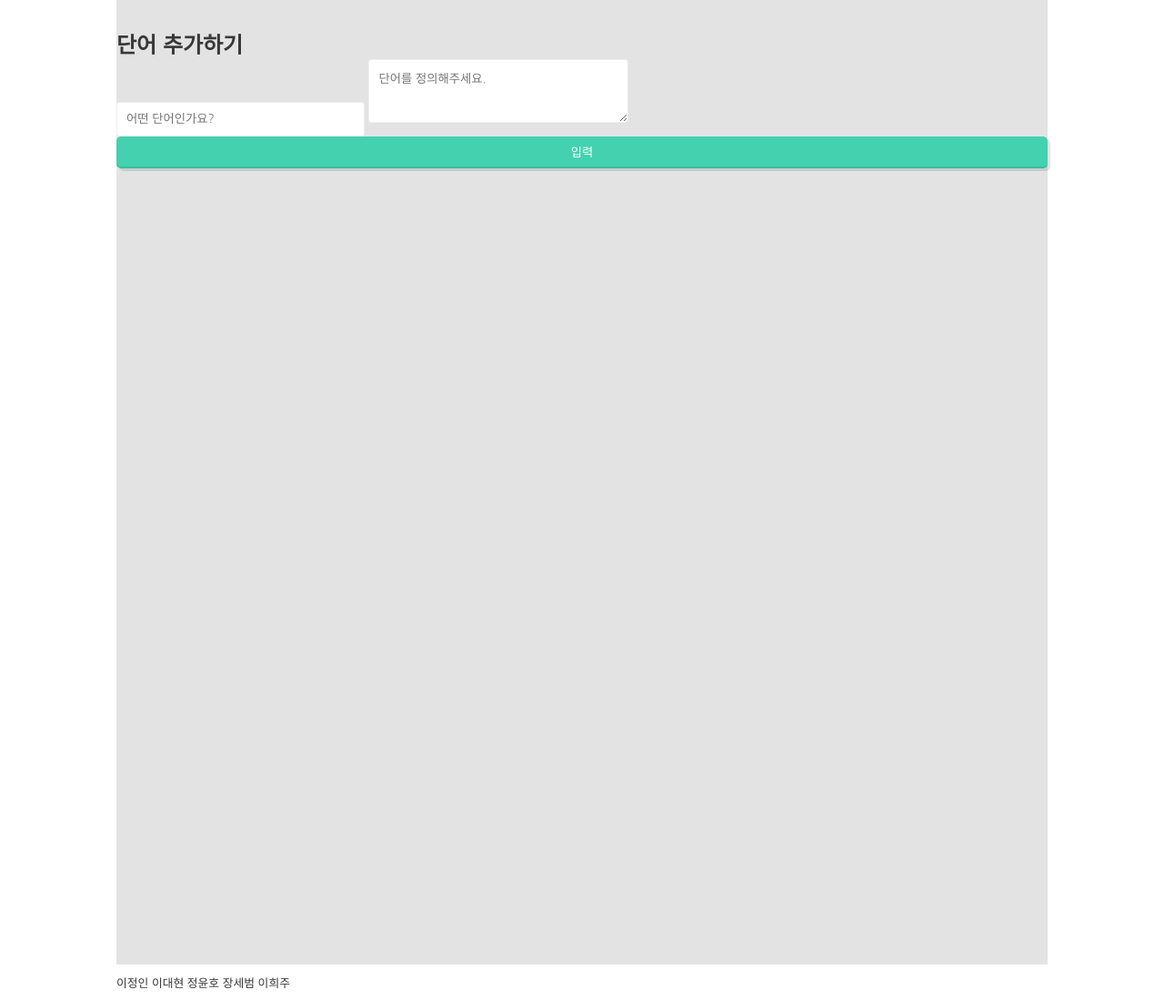
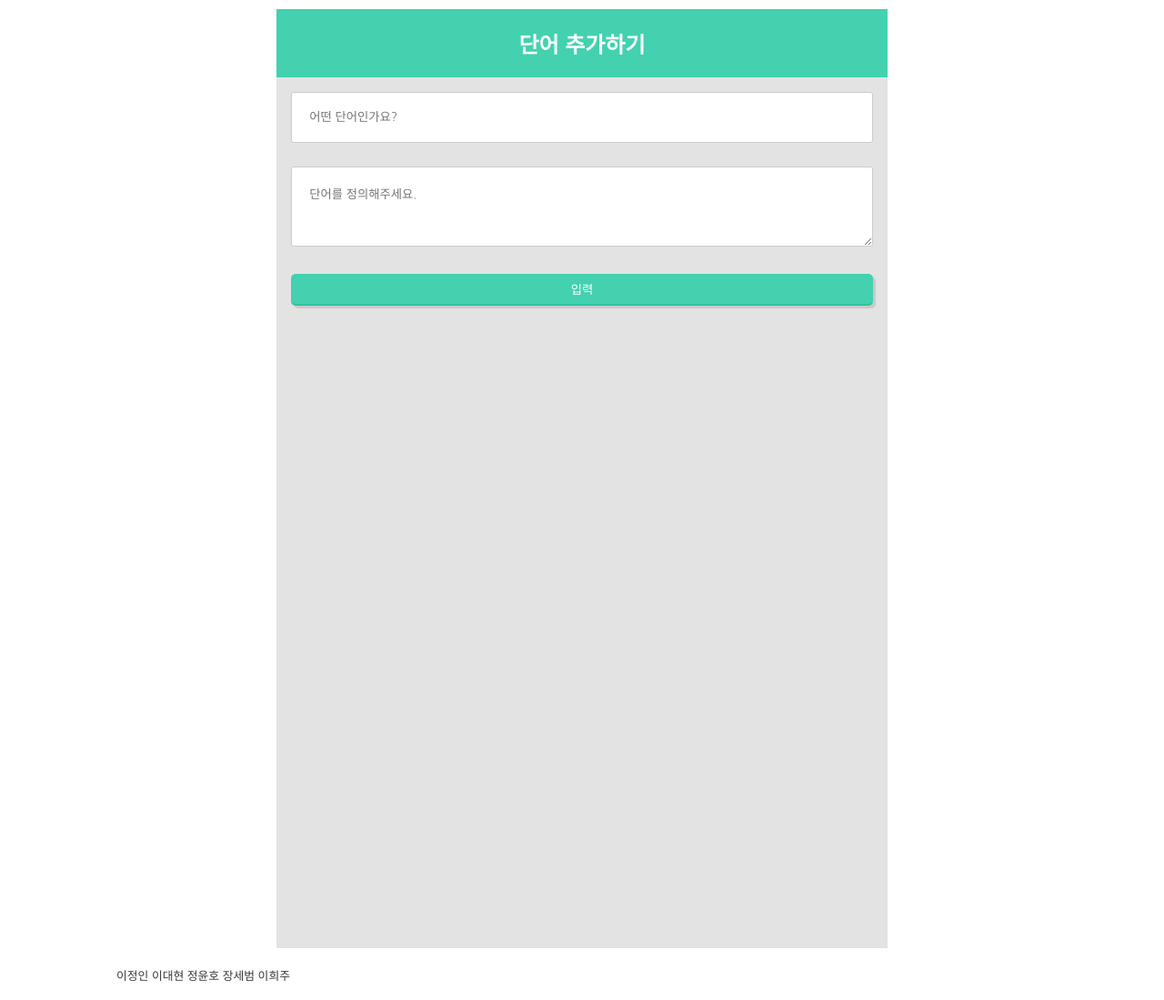
Before and after one commit to Minimoa/INHA_LIKELION, a Django app: template inhams/ms/templates/new.html in a window 1280 px wide. Shown: the part 106-1205 px from the top of the page at 91% size. After the commit the page ends 1184 px from the top, so only its background shows below. Run offline with Django 3.2, Linux system fonts and the light colour scheme; the template is opened without the code that fills it, so the values that code supplies are empty; parts of the project's set-up code (start-up, migrations or seed data) failed here and were passed over; some libraries are stand-ins or nearby versions.

Commit message:
dh:add css new.html

```diff
--- a/inhams/ms/static/stylesheet.css
+++ b/inhams/ms/static/stylesheet.css
@@ -161,11 +161,38 @@ nav li:nth-child(2){
 #detail div{
     border-top:1px solid var(--basic-br-color)
 }
+
+#new{
+	max-width: 50%;
+	margin: 10px auto;
+	padding: 16px;
+}
+
+#new h1{
+	background: #43D1AF;
+	padding: 20px;
+	text-align: center;
+	color: #fff;
+	margin: -16px -16px 16px -16px;
+}
+
+#new .inp{
+    -webkit-transition: all 0.30s ease-in-out;
+	box-sizing: border-box;
+	width: 100%;
+	background: #fff;
+	margin-bottom: 4%;
+	border: 1px solid #ccc;
+	padding: 3%;
+	color: #555;
+}
+
 #new .btn{
 	box-sizing: border-box;
 	-webkit-box-sizing: border-box;
 	-moz-box-sizing: border-box;
 	width: 100%;
+	padding: %;
 	background: #43D1AF;
 	border-bottom: 2px solid #30C29E;
 	border-top-style: none;
```
